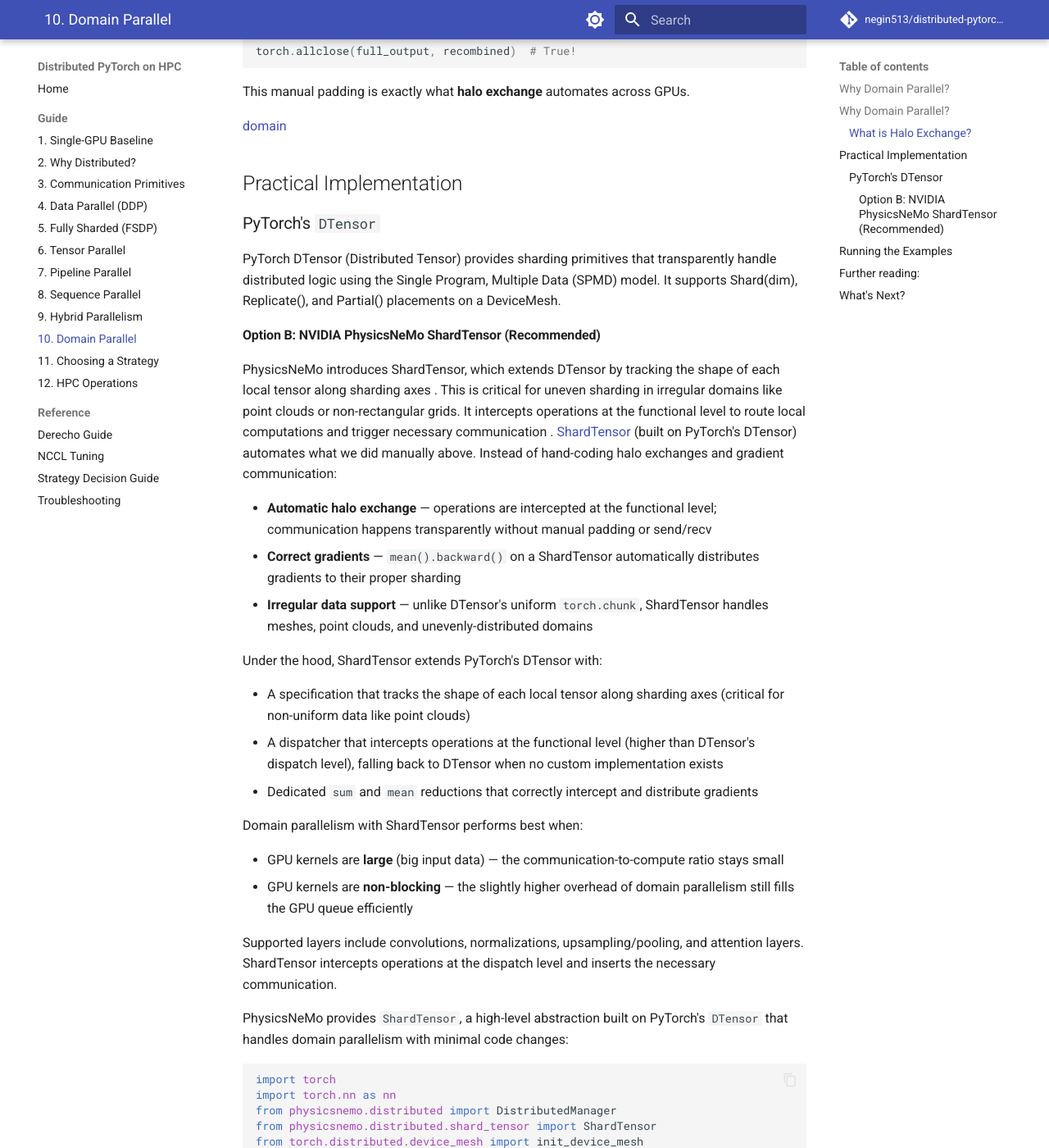
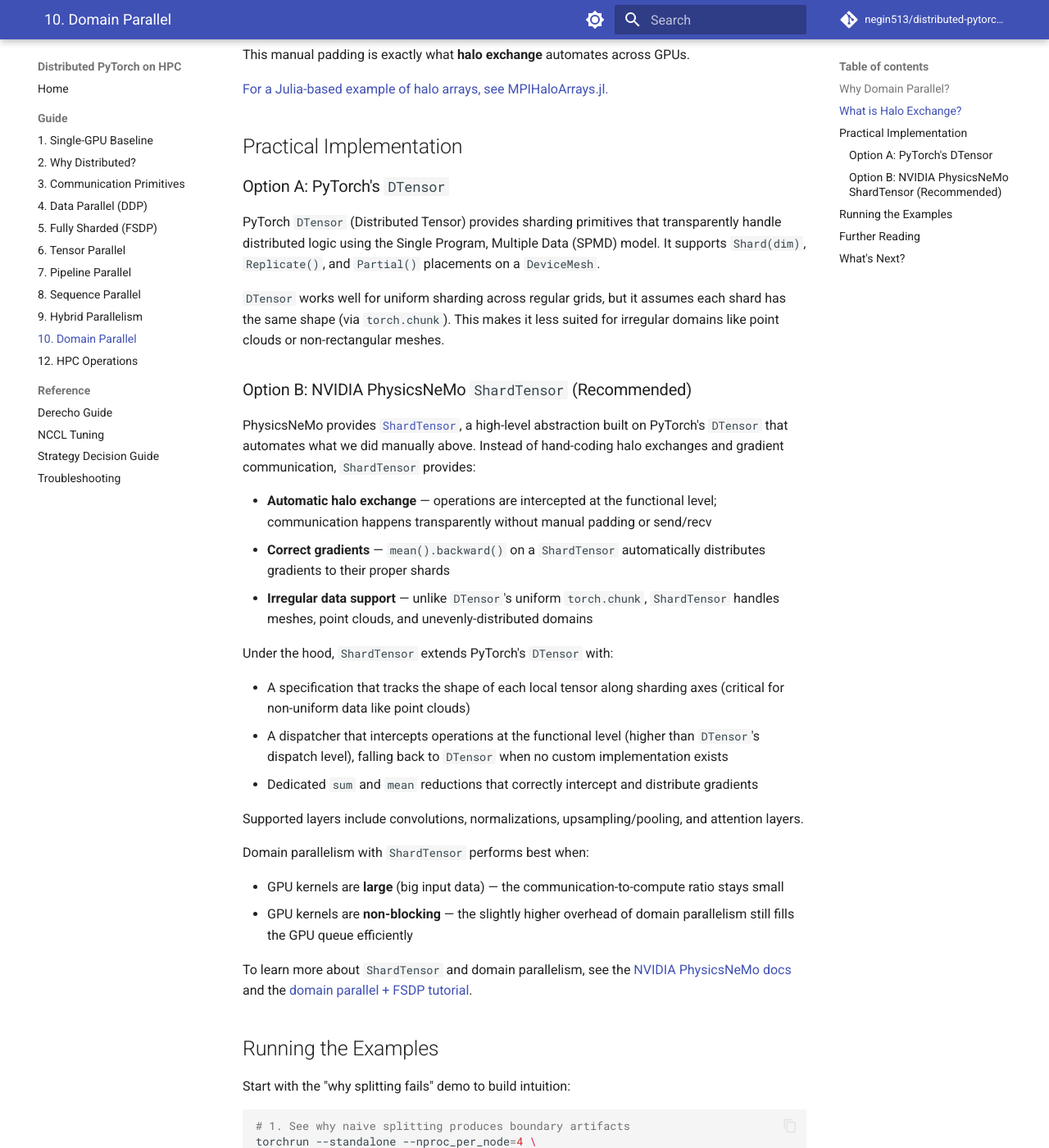
Before and after one commit to negin513/distributed-pytorch-hpc, an MkDocs documentation site: the page built from docs/guide/10_domain_parallel.md, in a window 1280 px wide and 1400 px high, scrolled down 3089 px. Shown: the whole window at 82% size. Built offline with MkDocs 1.6.1 and Material for MkDocs 9.7.7, drawn with Linux system fonts in a browser that asks for light colours; comment, search, counter and statistics services are not loaded; some of the changed text lies outside the part shown.

Commit message:
docs updates

````diff
--- a/docs/guide/10_domain_parallel.md
+++ b/docs/guide/10_domain_parallel.md
@@ -8,8 +8,9 @@
 
 This is directly inspired by **domain decomposition** methods used in classical numerical weather prediction (NWP) for decades. Models like [WRF](github) have long divided the globe into spatial subdomains, assigning each to a different processor. Domain parallelism brings this same idea to deep learning. To learn about WRF domain decomposition, see [this repo](https://github.com/negin513/wrf-proc-finder).
 
-### Why Domain Parallel?
-In LLMs, GPU memory is dominated by model parameters (billions of weights). In scientific AI, the situation is reversed —> models are often small (a few million parameters), but **activations dominate memory** because the input data is spatially massive.
+## Why Domain Parallel?
+
+In LLMs, GPU memory is dominated by model parameters (billions of weights). In scientific AI, the situation is reversed — models are often small (a few million parameters), but **activations dominate memory** because the input data is spatially massive.
 
 !!! note "What goes on to the GPU memory?"
     During training, GPU memory is consumed by four things:
@@ -26,8 +27,6 @@
 
     Also, read [Chapter 1](01_single_gpu_baseline.md#what-goes-on-gpu-memory-vram-in-training) for a detailed breakdown of GPU memory usage.
 
-## Why Domain Parallel?
-
 Consider a domain with 1440×1440 grids and 100+ vertical levels. A single forward pass through a model on this grid might need 100+ GB of activation memory, which is far more than a single GPU can hold.
 
 Domain parallelism splits the grid into tiles, each processed by a different GPU. Each GPU only needs to store activations for its tile, reducing memory requirements by 1/N for N GPUs.
@@ -43,9 +42,9 @@
      (convolutions, normalizations, attention, pooling).
 
 
-### What is Halo Exchange?
+## What is Halo Exchange?
 
-A convolution requires a neighborhood of pixels (the stencil) defined by the kernel size $K$. When the domain is sharded, pixels at the boundary lack the data needed for calculation. To resolve this, a "halo" or "ghost zone" is established—an overlapping region synchronized between neighboring processors . Before each convolution, GPUs exchange their boundary data with neighbors so that each GPU has the necessary context to compute correct outputs at tile edges. This communication pattern is called a **halo exchange**.
+A convolution requires a neighborhood of pixels (the stencil) defined by the kernel size $K$. When the domain is sharded, pixels at the boundary lack the data needed for calculation. To resolve this, a "halo" or "ghost zone" is established—an overlapping region synchronized between neighboring processors. Before each convolution, GPUs exchange their boundary data with neighbors so that each GPU has the necessary context to compute correct outputs at tile edges. This communication pattern is called a **halo exchange**.
 
 ```
 Naive split (3×3 convolution):
@@ -105,80 +104,46 @@
 
 This manual padding is exactly what **halo exchange** automates across GPUs.
 
-
-[domain](https://discourse.julialang.org/t/ann-mpihaloarrays-jl/77385)
+[For a Julia-based example of halo arrays, see MPIHaloArrays.jl.](https://discourse.julialang.org/t/ann-mpihaloarrays-jl/77385)
 
 
 ## Practical Implementation
 
-### PyTorch's `DTensor`
-PyTorch DTensor (Distributed Tensor) provides sharding primitives that transparently handle distributed logic using the Single Program, Multiple Data (SPMD) model. It supports Shard(dim), Replicate(), and Partial() placements on a DeviceMesh.
+### Option A: PyTorch's `DTensor`
 
-#### Option B: NVIDIA PhysicsNeMo ShardTensor (Recommended)
-PhysicsNeMo introduces ShardTensor, which extends DTensor by tracking the shape of each local tensor along sharding axes . This is critical for uneven sharding in irregular domains like point clouds or non-rectangular grids. It intercepts operations at the functional level to route local computations and trigger necessary communication .
-[ShardTensor](https://docs.nvidia.com/physicsnemo/user-guide/latest/physicsnemo-distributed/domain-parallelism/shard-tensor.html)
-(built on PyTorch's DTensor) automates what we did manually above.
-Instead of hand-coding halo exchanges and gradient communication:
+PyTorch `DTensor` (Distributed Tensor) provides sharding primitives that transparently handle distributed logic using the Single Program, Multiple Data (SPMD) model. It supports `Shard(dim)`, `Replicate()`, and `Partial()` placements on a `DeviceMesh`.
+
+`DTensor` works well for uniform sharding across regular grids, but it assumes each shard has the same shape (via `torch.chunk`). This makes it less suited for irregular domains like point clouds or non-rectangular meshes.
+
+### Option B: NVIDIA PhysicsNeMo `ShardTensor` (Recommended)
+
+PhysicsNeMo provides [`ShardTensor`](https://docs.nvidia.com/physicsnemo/user-guide/latest/physicsnemo-distributed/domain-parallelism/shard-tensor.html), a high-level abstraction built on PyTorch's `DTensor` that automates what we did manually above. Instead of hand-coding halo exchanges and gradient communication, `ShardTensor` provides:
 
 - **Automatic halo exchange** — operations are intercepted at the functional
   level; communication happens transparently without manual padding or send/recv
-- **Correct gradients** — `mean().backward()` on a ShardTensor automatically
-  distributes gradients to their proper sharding
-- **Irregular data support** — unlike DTensor's uniform `torch.chunk`,
-  ShardTensor handles meshes, point clouds, and unevenly-distributed domains
+- **Correct gradients** — `mean().backward()` on a `ShardTensor` automatically
+  distributes gradients to their proper shards
+- **Irregular data support** — unlike `DTensor`'s uniform `torch.chunk`,
+  `ShardTensor` handles meshes, point clouds, and unevenly-distributed domains
 
-Under the hood, ShardTensor extends PyTorch's DTensor with:
+Under the hood, `ShardTensor` extends PyTorch's `DTensor` with:
 
 - A specification that tracks the shape of each local tensor along sharding
   axes (critical for non-uniform data like point clouds)
 - A dispatcher that intercepts operations at the functional level (higher
-  than DTensor's dispatch level), falling back to DTensor when no custom
+  than `DTensor`'s dispatch level), falling back to `DTensor` when no custom
   implementation exists
 - Dedicated `sum` and `mean` reductions that correctly intercept and
   distribute gradients
 
-Domain parallelism with ShardTensor performs best when:
+Supported layers include convolutions, normalizations, upsampling/pooling, and attention layers.
+
+Domain parallelism with `ShardTensor` performs best when:
 
 - GPU kernels are **large** (big input data) — the communication-to-compute ratio stays small
 - GPU kernels are **non-blocking** — the slightly higher overhead of domain parallelism still fills the GPU queue efficiently
 
-
-Supported layers include convolutions, normalizations, upsampling/pooling, and attention layers. ShardTensor intercepts operations at the dispatch level and inserts the necessary communication.
-
-
-PhysicsNeMo provides `ShardTensor`, a high-level abstraction built on PyTorch's `DTensor` that handles domain parallelism with minimal code changes:
-```python
-import torch
-import torch.nn as nn
-from physicsnemo.distributed import DistributedManager
-from physicsnemo.distributed.shard_tensor import ShardTensor
-from torch.distributed.device_mesh import init_device_mesh
-
-# Initialize distributed
-DistributedManager.initialize()
-dm = DistributedManager()
-
-# Create a 2D device mesh: [data_parallel, domain_parallel]
-# e.g., 8 GPUs total = 2 data-parallel × 4 domain-parallel
-mesh = init_device_mesh("cuda", (2, 4), mesh_dim_names=("dp", "spatial"))
-
-# Your model — no modifications needed if using supported layers
-model = MyWeatherModel()
-
-# Distribute input: shard along the latitude dimension
-# ShardTensor handles halo exchanges automatically for supported ops
-input_tensor = torch.randn(1, 73, 721, 1440, device="cuda")
-sharded_input = ShardTensor.from_local(
-    input_tensor.chunk(4, dim=-2)[dm.rank % 4],  # split lat dim
-    device_mesh=mesh["spatial"],
-)
-
-# Forward pass — halo exchanges happen automatically
-output = model(sharded_input)
-```
-
-
-To learn more about ShardTensor and domain parallelism, see the [NVIDIA PhysicsNeMo docs](https://docs.nvidia.com/physicsnemo/user-guide/latest/physicsnemo-distributed/domain-parallelism/shard-tensor.html) and the [domain parallel + FSDP tutorial](https://docs.nvidia.com/physicsnemo/user-guide/latest/physicsnemo-distributed/domain-parallelism/fsdp-and-shard-tensor.html).
+To learn more about `ShardTensor` and domain parallelism, see the [NVIDIA PhysicsNeMo docs](https://docs.nvidia.com/physicsnemo/user-guide/latest/physicsnemo-distributed/domain-parallelism/shard-tensor.html) and the [domain parallel + FSDP tutorial](https://docs.nvidia.com/physicsnemo/user-guide/latest/physicsnemo-distributed/domain-parallelism/fsdp-and-shard-tensor.html).
 
 
 ## Running the Examples
@@ -204,11 +169,11 @@
 ```
 
 
-## Further reading:
+## Further Reading
 
-- [Domain Parallelism and ShardTensor](https://docs.nvidia.com/physicsnemo/user-guide/latest/physicsnemo-distributed/domain-parallelism/shard-tensor.html)
-- [Implementing New Layers for ShardTensor](https://docs.nvidia.com/physicsnemo/user-guide/latest/physicsnemo-distributed/domain-parallelism/implementing-new-layers.html)
-- [Domain Decomposition, ShardTensor, and FSDP Tutorial](https://docs.nvidia.com/physicsnemo/user-guide/latest/physicsnemo-distributed/domain-parallelism/fsdp-and-shard-tensor.html)
+- [Domain Parallelism and `ShardTensor`](https://docs.nvidia.com/physicsnemo/user-guide/latest/physicsnemo-distributed/domain-parallelism/shard-tensor.html)
+- [Implementing New Layers for `ShardTensor`](https://docs.nvidia.com/physicsnemo/user-guide/latest/physicsnemo-distributed/domain-parallelism/implementing-new-layers.html)
+- [Domain Decomposition, `ShardTensor`, and FSDP Tutorial](https://docs.nvidia.com/physicsnemo/user-guide/latest/physicsnemo-distributed/domain-parallelism/fsdp-and-shard-tensor.html)
 
 ## What's Next?
 
--- a/mkdocs.yml
+++ b/mkdocs.yml
@@ -59,7 +59,7 @@
     - 8. Sequence Parallel: guide/08_sequence_parallel.md
     - 9. Hybrid Parallelism: guide/09_hybrid_parallelism.md
     - 10. Domain Parallel: guide/10_domain_parallel.md
-    - 11. Choosing a Strategy: guide/11_choosing_a_strategy.md
+    #- 11. Choosing a Strategy: guide/11_choosing_a_strategy.md
     - 12. HPC Operations: guide/12_hpc_operations.md
   - Reference:
     - Derecho Guide: guide/derecho_guide.md
````
Also changed, not shown: docs/guide/05_fully_sharded_fsdp.md (+3 -4 lines).
